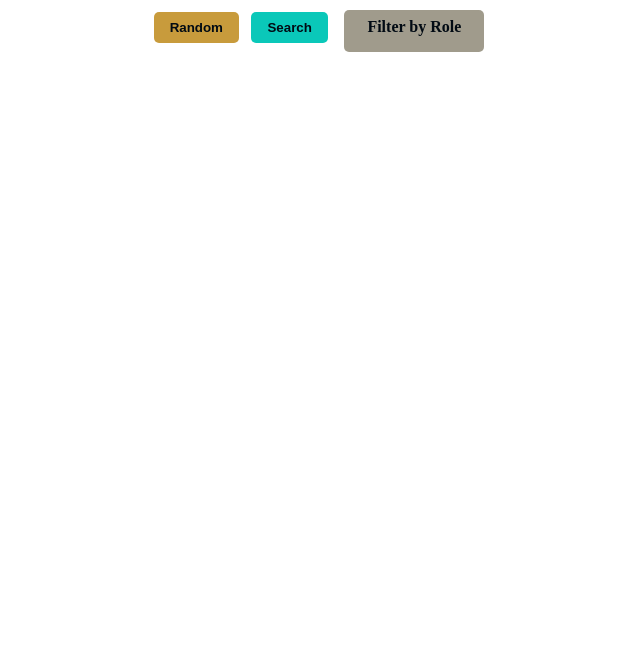
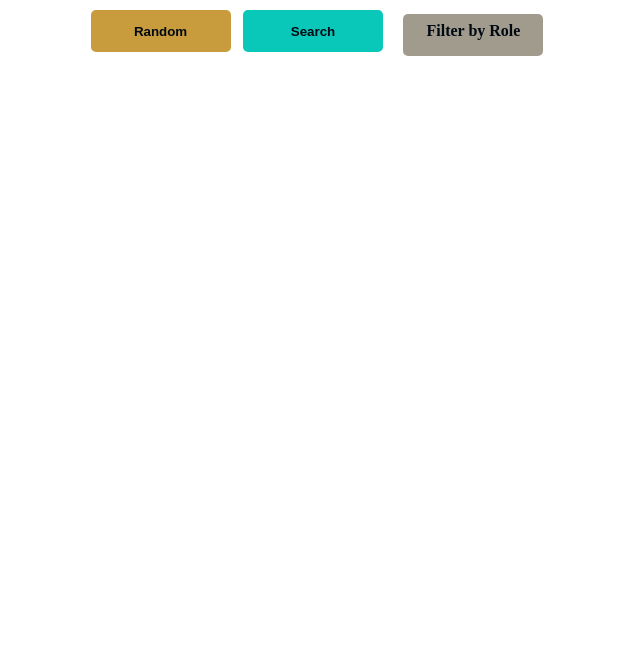
Before and after one commit to Dagi99/IM2_PiltoverPrint, a plain HTML site: page index.html in a window 1280 px wide. Shown: the part 175-832 px from the top of the page, without its empty margins (319-959 px from the left). Drawn offline with Linux system fonts and the light colour scheme; no server answers.

Commit message:
Update styles.css

```diff
--- a/styles.css
+++ b/styles.css
@@ -35,6 +35,8 @@ select,
   font-weight: bold;
   padding: 0.5rem 1rem;
   margin: 0.25rem;
+  width: 140px;
+  height: 42px;
   border: none;
   border-radius: 5px;
   cursor: pointer;
@@ -206,7 +208,7 @@ select,
   display: inline-block;
   font-family: 'Beaufort for LOL', serif;
   padding: 0.5rem;
-
+  margin: 0.25rem;
 }
 
 .dropdown-selected {
```
